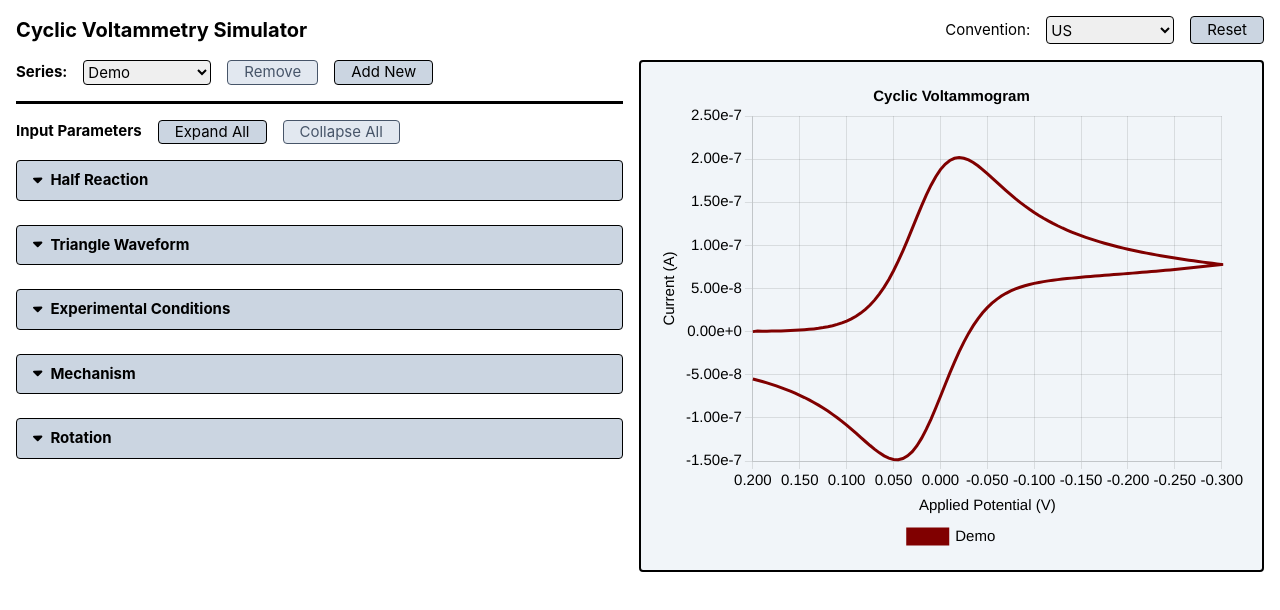
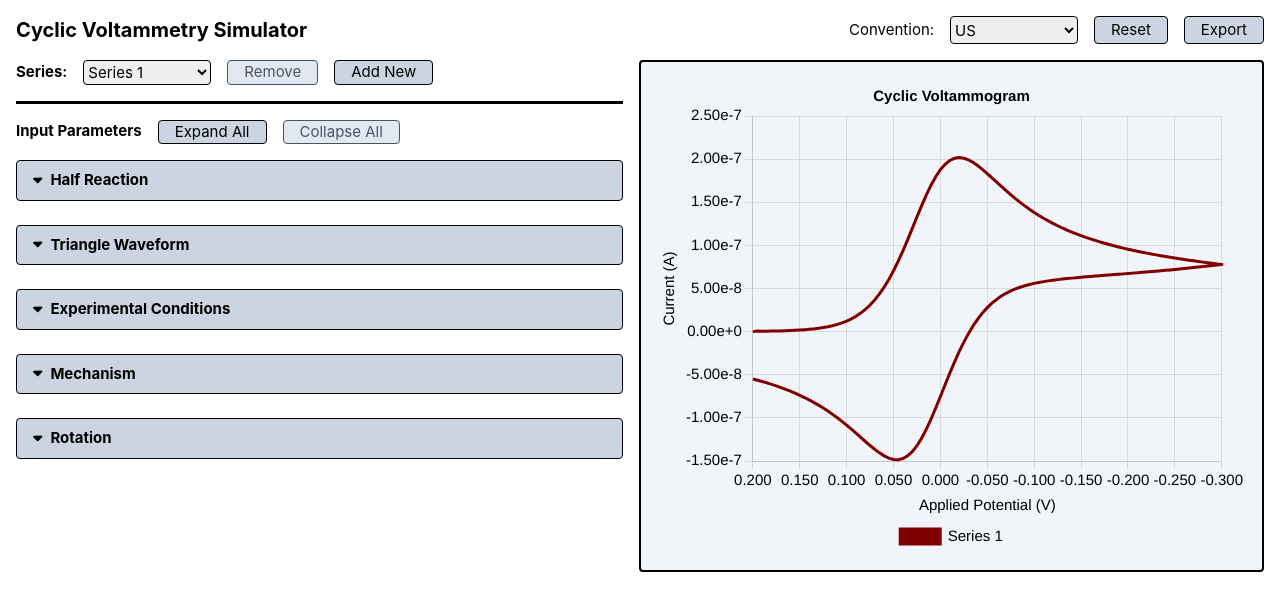
Before and after one commit to cv-sim/cv-sim-2, a Vue app: page / in a window 1280 px wide. Shown: the top 610 px of the page. Built offline with nearby package versions, Linux system fonts and the light colour scheme.

Commit message:
added export button

```diff
--- a/package.json
+++ b/package.json
@@ -17,6 +17,8 @@
     "@fortawesome/free-solid-svg-icons": "^6.5.2",
     "@fortawesome/vue-fontawesome": "^3.0.8",
     "chart.js": "^4.4.3",
+    "file-saver": "^2.0.5",
+    "jszip": "^3.10.1",
     "pinia": "^2.1.7",
     "vue": "^3.4.21",
     "vue-chartjs": "^5.3.1"
--- a/src/components/PageHeader.vue
+++ b/src/components/PageHeader.vue
@@ -12,10 +12,6 @@ const conventionOptions = computed(() =>
 )
 
 const store = useGraphStore()
-
-function reset() {
-  store.reset()
-}
 </script>
 
 <template>
@@ -23,7 +19,8 @@ function reset() {
     <h1 class="font-bold">Cyclic Voltammetry Simulator</h1>
     <div class="ml-auto flex gap-4">
       <InputSelect v-model="store.convention" :options="conventionOptions" label="Convention:" />
-      <button @click="reset()">Reset</button>
+      <button @click="() => store.reset()">Reset</button>
+      <button @click="() => store.export()">Export</button>
     </div>
   </div>
 </template>
--- a/src/components/common/SeriesModal.vue
+++ b/src/components/common/SeriesModal.vue
@@ -1,6 +1,6 @@
 <script setup>
 import { useGraphStore } from '@/stores/graph'
-import { ref, computed, watch } from 'vue'
+import { ref, computed, watch, onMounted } from 'vue'
 
 const props = defineProps({
   visible: Boolean
@@ -13,9 +13,11 @@ const store = useGraphStore()
 const name = ref('')
 const color = ref('')
 
+onMounted(() => reset)
+
 function reset() {
-  name.value = ''
-  color.value = ''
+  name.value = `Series ${store.count + 1}`
+  color.value = '#000000'
 }
 
 function addSeries() {
--- a/src/components/main/CyclicVoltammogram.vue
+++ b/src/components/main/CyclicVoltammogram.vue
@@ -3,7 +3,6 @@ import { Scatter } from 'vue-chartjs'
 import { useGraphStore } from '@/stores/graph.js'
 import { computed } from 'vue'
 import conventions from '@/constants/conventions'
-import { calculateCyclicVoltammogram } from '@/tools/calculations.js'
 
 const store = useGraphStore()
 
@@ -12,10 +11,7 @@ const data = computed(() => ({
     label: dataset.title,
     borderColor: dataset.color,
     backgroundColor: dataset.color,
-    data: calculateCyclicVoltammogram(dataset.parameters, {
-      order: dataset.order,
-      convention: store.convention
-    }),
+    data: store.getCyclicVoltammogram(id),
     order: id === store.selectedID ? 0 : 1
   }))
 }))
--- a/src/stores/graph.js
+++ b/src/stores/graph.js
@@ -1,10 +1,12 @@
 import { defineStore } from 'pinia'
 import mechanisms from '@/constants/mechanisms'
 import conventions from '@/constants/conventions'
+import { calculateCyclicVoltammogram } from '@/tools/calculations'
+import { exportCSV } from '@/tools/export'
 
 function getDefaultData() {
   return {
-    title: 'Demo',
+    title: 'Series 1',
     color: '#800000',
     order: mechanisms.None,
     parameters: {
@@ -52,9 +54,12 @@ export const useGraphStore = defineStore('graphStore', {
       delete this.datasets[id]
     },
     reset() {
-      this.convention = conventions.US
       this.selectedID = 'default'
       this.datasets = { default: getDefaultData() }
+    },
+    async export() {
+      const sheets = this.sheets
+      await exportCSV(sheets)
     }
   },
   getters: {
@@ -66,6 +71,24 @@ export const useGraphStore = defineStore('graphStore', {
     },
     count() {
       return Object.keys(this.datasets).length
+    },
+    getCyclicVoltammogram() {
+      return (id) => {
+        const dataset = this.datasets[id]
+
+        return calculateCyclicVoltammogram(dataset.parameters, {
+          order: dataset.order,
+          convention: this.convention
+        })
+      }
+    },
+    sheets() {
+      return Object.entries(this.datasets).map(([id, dataset]) => {
+        const raw = this.getCyclicVoltammogram(id)
+        const data = raw.map((point) => Object.values(point).join(','))
+
+        return { title: dataset.title, data: data.join('\n') }
+      })
     }
   }
 })
--- /dev/null
+++ b/src/tools/export.js
@@ -0,0 +1,15 @@
+import FileSaver from 'file-saver'
+import JSZip from 'jszip'
+
+export async function exportCSV(sheets) {
+  const zip = new JSZip()
+  const folder = zip.folder('sheets')
+
+  sheets.forEach((sheet) => {
+    const blob = new Blob([sheet.data], { type: 'text/csv' })
+    folder.file(`${sheet.title}.csv`, blob)
+  })
+
+  const blob = await zip.generateAsync({ type: 'blob' })
+  FileSaver.saveAs(blob, 'cv_export')
+}
```
Also changed, not shown: 1 other file (tests, documents, lock files or other folders).
